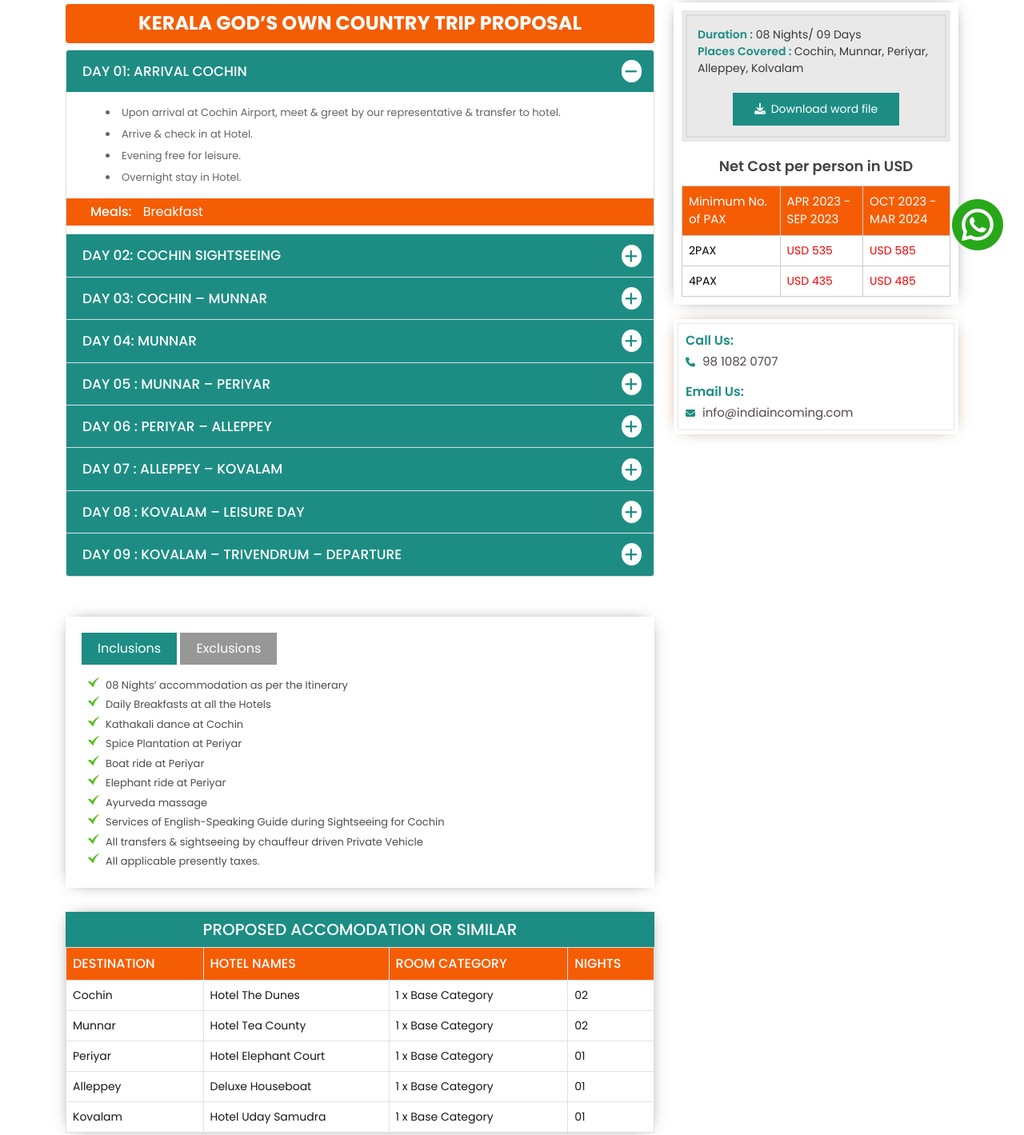
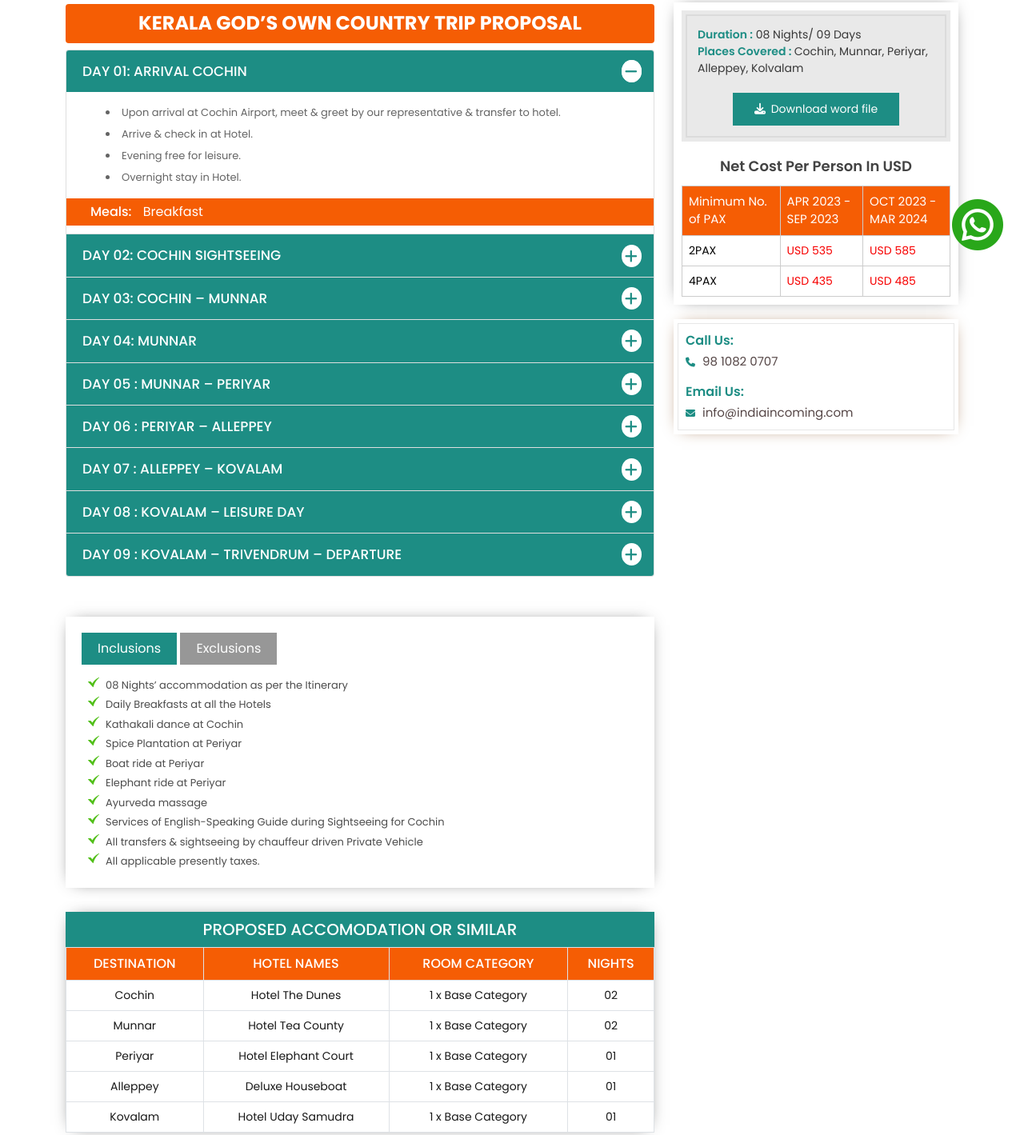
Before and after one commit to pawanbisht-1997/newexcide, a plain HTML site: page index.html in a window 1280 px wide. Shown: the part 367-1786 px from the top of the page at 80% size. Drawn offline with Linux system fonts and the light colour scheme.

Commit message:
Add files via upload

```diff
--- a/css/style.css
+++ b/css/style.css
@@ -472,7 +472,8 @@ footer .copyright_line {
     color: #434343;
     text-align: center;
     margin-bottom: 13px;
-    font-size: 18px
+    font-size: 18px;
+    text-transform: capitalize;
 }
 
 .container_down {
@@ -617,12 +618,13 @@ footer .copyright_line {
 
 .hotal_table table td {
     color: #181818;
-    font-weight: 400
+    font-weight: 400;
+    text-align: center;
 }
 
 .hotal_table .table>:not(:last-child)>:last-child>* {
     font-size: 16px;
-
+text-align: center;
     color: #fff;
     font-weight: 500;
 }
```
